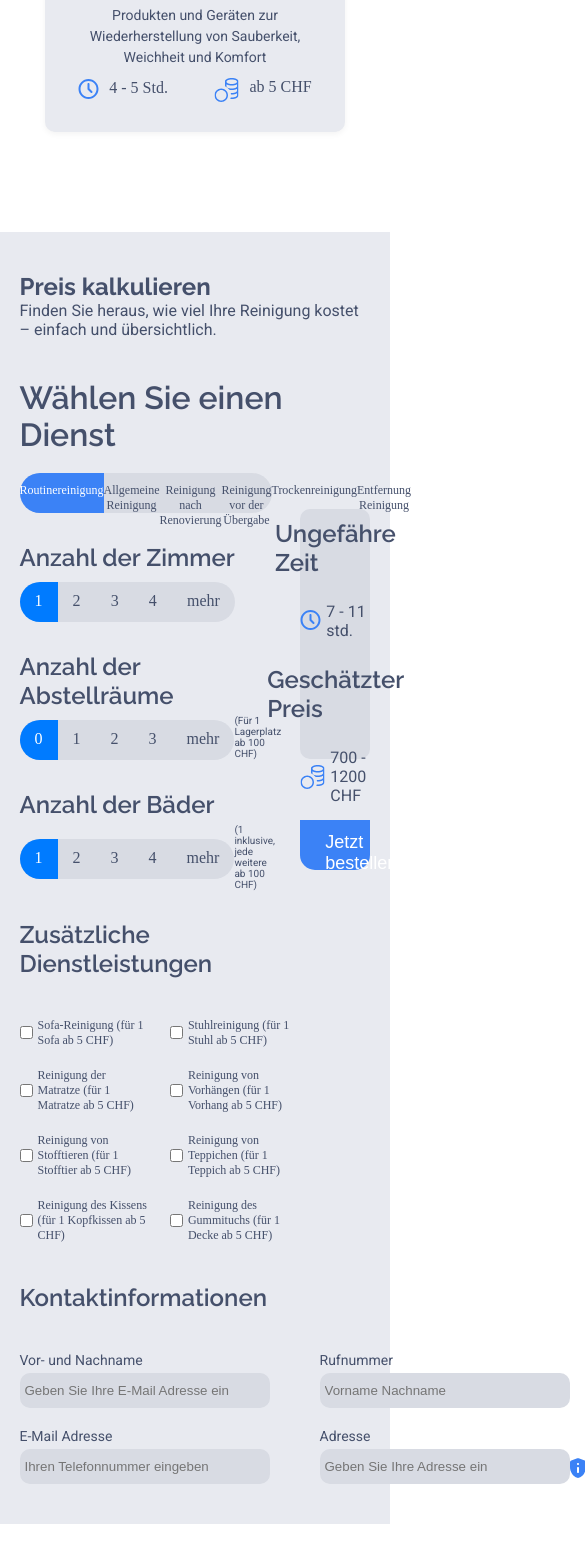
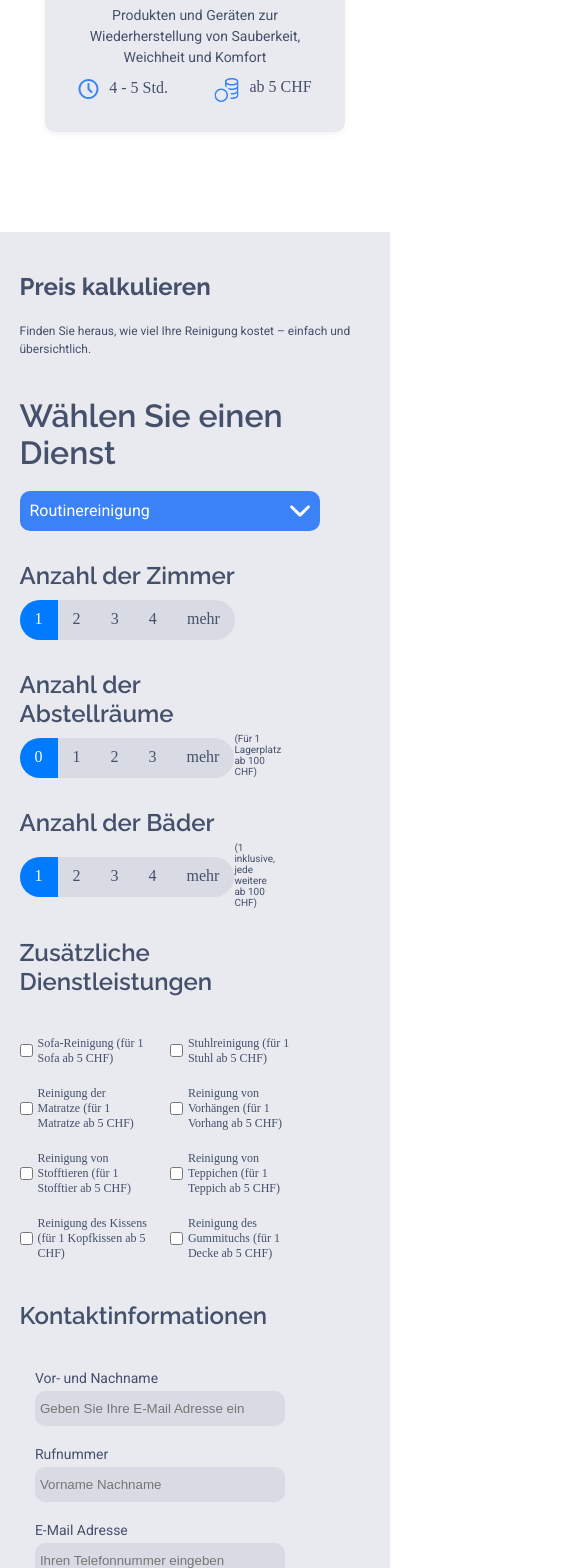
Before and after one commit to HegryLuis/Glanz-Pur, a React (Create React App) app: page / in a window 390 px wide. Shown: the part 10432-12000 px from the top of the page, 585 px wide, since content can reach past the window. Built offline with nearby package versions, Linux system fonts and the light colour scheme; a web font is replaced by a local one.

Commit message:
Add adaptive for calculator block

```diff
--- a/src/components/calculator/Calculator.css
+++ b/src/components/calculator/Calculator.css
@@ -2,9 +2,8 @@
   padding: 40px 0;
 }
 
-.calculator-top-wrap {
+.calculator-main-content {
   display: flex;
-  justify-content: space-between;
 }
 
 .calculator-result-box {
@@ -31,6 +30,7 @@
 
 .result-btn {
   width: 100%;
+  min-height: 60px;
   border-radius: 0;
   border-bottom-left-radius: 15px;
   border-bottom-right-radius: 15px;
@@ -47,20 +47,18 @@
 .services-wrapper {
   display: flex;
   width: 90%;
+  height: 50px;
   font-size: 12px;
   justify-content: space-between;
   background: #d8dbe3;
   align-items: center;
-  height: 40px;
   border-radius: 30px;
 }
 
 .service-item {
   cursor: pointer;
-  height: 100%;
-  width: 100%;
   text-align: center;
-  padding: 10px 0;
+  padding: 15px;
 }
 
 .service-item.active {
@@ -129,10 +127,6 @@
   padding-bottom: 40px;
 }
 
-.calculator-bottom-wrap {
-  width: 80%;
-}
-
 .checkbox-wrapper {
   display: grid;
   grid-template-columns: repeat(2, 1fr);
@@ -192,3 +186,85 @@
   text-decoration: underline;
   margin-left: 5px;
 }
+
+.service-btn {
+  display: flex;
+  gap: 20px;
+  height: 40px;
+  width: 300px;
+  font-size: 16px;
+  justify-content: space-between;
+  align-items: center;
+  background: #3b82f6;
+  padding: 10px;
+  border-radius: 10px;
+  color: #fff;
+  cursor: pointer;
+}
+
+.service-btn img {
+  width: 20px;
+  height: 20px;
+}
+
+.mobile-services {
+  margin-top: 10px;
+  max-width: 250px;
+  display: flex;
+  flex-direction: column;
+  gap: 10px;
+  background: #3b82f6;
+  color: #fff;
+  padding: 10px;
+  border-radius: 10px;
+}
+
+@media (min-width: 1440px) {
+  .services-wrapper {
+    font-size: 20px;
+  }
+
+  .checkbox-wrapper {
+    font-size: 20px;
+  }
+}
+
+@media (max-width: 1024px) {
+  .calculator-main-content {
+    flex-direction: column;
+  }
+
+  .calculator-result-box {
+    width: 50%;
+    max-height: 400px;
+    margin: 20px auto;
+  }
+
+  .contact-input-wrap {
+    flex-direction: column;
+    align-items: center;
+  }
+
+  .privacy-link {
+    margin-top: 20px;
+  }
+
+  .contact-wrapper {
+    display: flex;
+    flex-direction: column;
+  }
+}
+
+@media (max-width: 768px) {
+  .calculator-result-box {
+    width: 90%;
+  }
+
+  .calculator-title-wrap h2 {
+    margin-bottom: 20px;
+  }
+
+  .calculator-title-wrap span {
+    font-size: 12px;
+  }
+}
--- a/src/components/calculator/Calculator.jsx
+++ b/src/components/calculator/Calculator.jsx
@@ -3,6 +3,7 @@ import "./Calculator.css";
 import clock_logo from "./../../components/images/clock_logo.svg";
 import money_logo from "./../../components/images/money_logo.svg";
 import privacy_logo from "./../../components/images/privacy_logo.svg";
+import arrow_down from "./../../components/images/arrow_down.svg";
 
 const serviceChoose = [
   "Routinereinigung",
@@ -70,6 +71,14 @@ const Calculator = () => {
   const [addictionalServicesPrice, setAddictionalServicesPrice] = useState(0);
   const [estimatedTime, setEstimatedTime] = useState("");
   const [estimatedPrice, setEstimatedPrice] = useState("");
+  const [isMobile, setIsMobile] = useState(window.innerWidth <= 1024);
+  const [showDropdown, setShowDropdown] = useState(false);
+
+  useEffect(() => {
+    const handleResize = () => setIsMobile(window.innerWidth <= 1024);
+    window.addEventListener("resize", handleResize);
+    return () => window.removeEventListener("resize", handleResize);
+  }, []);
 
   useEffect(() => {
     let basePrice = 500;
@@ -121,13 +130,43 @@ const Calculator = () => {
         </span>
       </div>
 
-      <div className="calculator-top-wrap">
+      <div className="calculator-main-content">
+        <div className="calculator-block-wrap">
           <div className="calculator-service-input">
             <h3 className="blue-text">Wählen Sie einen Dienst</h3>
 
+            {isMobile ? (
+              <div className="mobile-services-wrapper">
+                <div
+                  onClick={() => setShowDropdown((prev) => !prev)}
+                  className="service-btn"
+                >
+                  <span>{serviceChoose[selectedService]}</span>
+                  <img alt="img" src={arrow_down} />
+                </div>
+
+                {showDropdown && (
+                  <ul className="mobile-services">
+                    {serviceChoose.map((service, index) => (
+                      <li
+                        key={index}
+                        onClick={() => {
+                          setSelectedService(index);
+                          setShowDropdown(false);
+                        }}
+                        className={` ${
+                          selectedService === index ? "active" : ""
+                        }`}
+                      >
+                        {service}
+                      </li>
+                    ))}
+                  </ul>
+                )}
+              </div>
+            ) : (
               <div className="services-wrapper">
-            {serviceChoose.map((service, index) => {
-              return (
+                {serviceChoose.map((service, index) => (
                   <div
                     key={index}
                     className={`service-item blue-text ${
@@ -137,9 +176,9 @@ const Calculator = () => {
                   >
                     {service}
                   </div>
-              );
-            })}
+                ))}
               </div>
+            )}
 
             <div className="services-room-nums">
               <div className="room-block blue-text">
@@ -204,6 +243,62 @@ const Calculator = () => {
                 </div>
               </div>
             </div>
+
+            <div className="calculator-checkbox-input blue-text">
+              <h4>Zusätzliche Dienstleistungen</h4>
+
+              <div className="checkbox-wrapper">
+                {addictionalServices.map((service, index) => {
+                  const checkboxID = `addictional-service-${index}`;
+
+                  return (
+                    <div key={index} className="checkbox-item">
+                      <input
+                        id={checkboxID}
+                        name={checkboxID}
+                        type="checkbox"
+                        onChange={(e) => {
+                          if (e.target.checked) {
+                            setAddictionalServicesPrice((prev) => prev + 5);
+                          } else {
+                            setAddictionalServicesPrice((prev) => prev - 5);
+                          }
+                        }}
+                      />
+                      <label
+                        htmlFor={checkboxID}
+                      >{`${service.title} (für 1 ${service.subtitle} ab 5 CHF)`}</label>
+                    </div>
+                  );
+                })}
+              </div>
+
+              <div className="calculator-contact-input blue-text">
+                <h4>Kontaktinformationen</h4>
+
+                <div className="contact-input-wrap">
+                  <div className="contact-wrapper">
+                    {contactsOptions.map((contact, index) => {
+                      return (
+                        <div key={index} className="contact-item">
+                          <span>{contact.title}</span>
+                          <input
+                            type="text"
+                            placeholder={contact.placeholder}
+                          />
+                        </div>
+                      );
+                    })}
+                  </div>
+
+                  <div className="privacy-link">
+                    <img alt="privacy" src={privacy_logo} />
+                    <a>Privatsphäre und Politik</a>
+                  </div>
+                </div>
+              </div>
+            </div>
+          </div>
         </div>
 
         <div className="calculator-result-box blue-text">
@@ -220,8 +315,7 @@ const Calculator = () => {
 
           <button className="btn result-btn">Jetzt bestellen</button>
         </div>
-      </div>
-
+        {/*
             <div className="calculator-bottom-wrap">
             <div className="calculator-checkbox-input blue-text">
                 <h4>Zusätzliche Dienstleistungen</h4>
@@ -274,6 +368,7 @@ const Calculator = () => {
                 </div>
                 </div>
             </div>
+            </div> */}
       </div>
     </div>
   );
```
Also changed, not shown: src/components/images/arrow_down.svg (added). Lines whose indentation alone changed are shown as unchanged.
